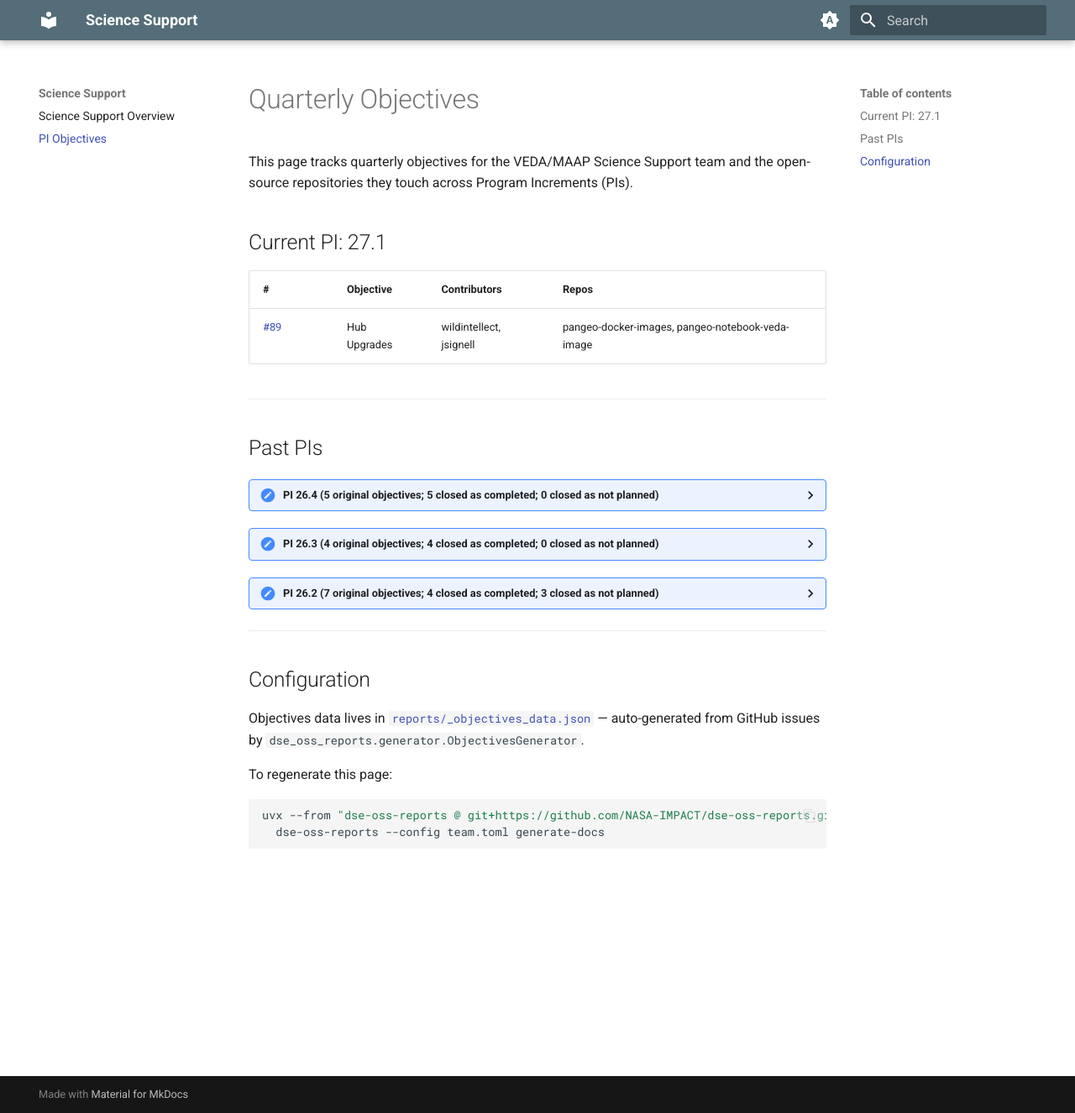
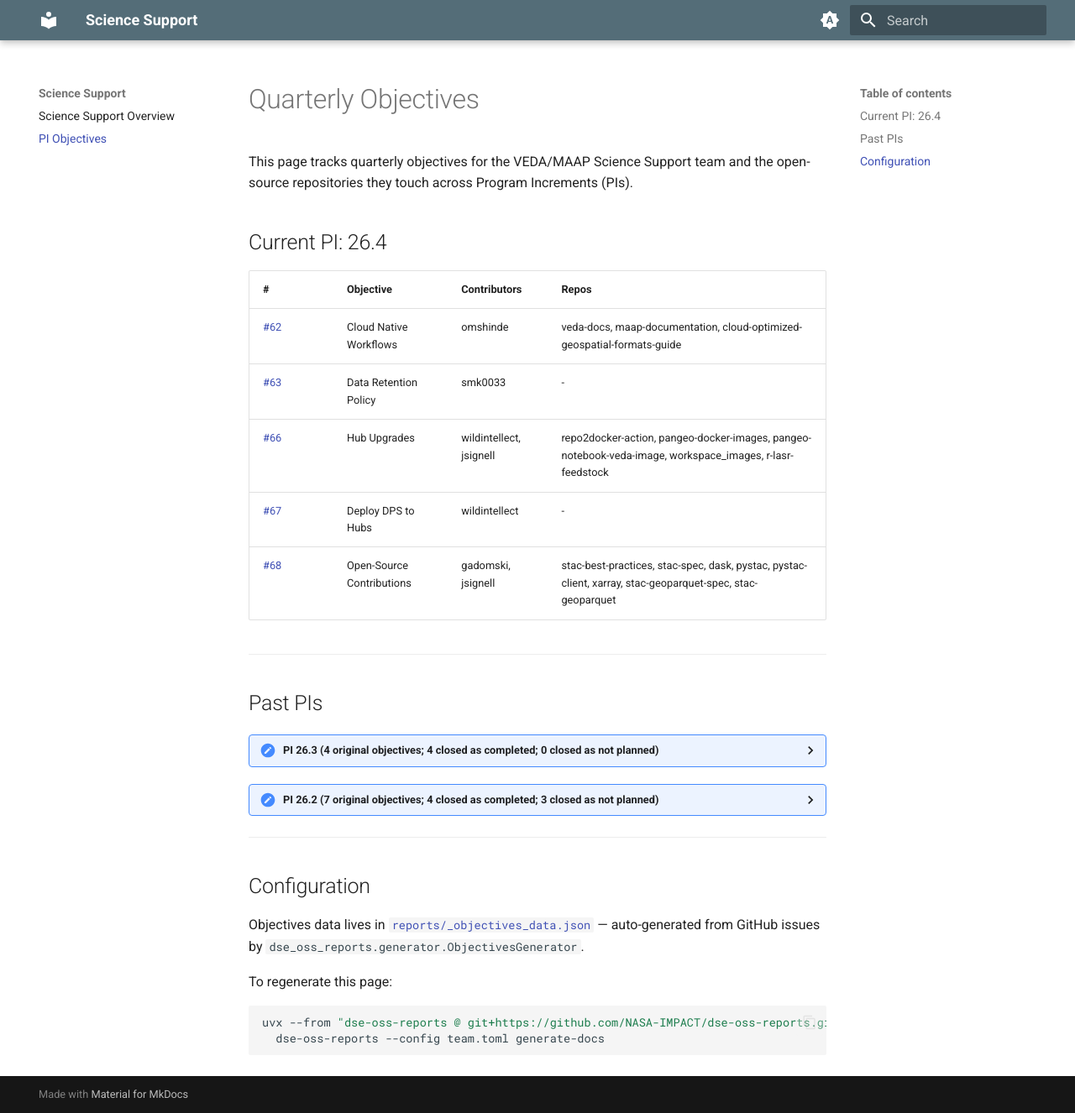
Before and after one commit to NASA-IMPACT/science-support, an MkDocs documentation site: the page built from docs/objectives.md, in a window 1280 px wide and 1326 px high. Shown: the whole window at 84% size. Built offline with MkDocs 1.6.1 and Material for MkDocs 9.7.7, drawn with Linux system fonts in a browser that asks for light colours; the version menu is left out.

Commit message:
Update reports for 39670851011

```diff
--- a/docs/objectives.md
+++ b/docs/objectives.md
@@ -2,32 +2,19 @@
 
 This page tracks quarterly objectives for the VEDA/MAAP Science Support team and the open-source repositories they touch across Program Increments (PIs).
 
-## Current PI: 27.1
+## Current PI: 26.4
 
 | # | Objective | Contributors | Repos |
 |---|-----------|--------------|-------|
-| [#89](https://github.com/NASA-IMPACT/science-support/issues/89) | Hub Upgrades | wildintellect, jsignell | pangeo-docker-images, pangeo-notebook-veda-image |
+| [#62](https://github.com/NASA-IMPACT/science-support/issues/62) | Cloud Native Workflows | omshinde | veda-docs, maap-documentation, cloud-optimized-geospatial-formats-guide |
+| [#63](https://github.com/NASA-IMPACT/science-support/issues/63) | Data Retention Policy | smk0033 | - |
+| [#66](https://github.com/NASA-IMPACT/science-support/issues/66) | Hub Upgrades | wildintellect, jsignell | repo2docker-action, pangeo-docker-images, pangeo-notebook-veda-image, workspace_images, r-lasr-feedstock |
+| [#67](https://github.com/NASA-IMPACT/science-support/issues/67) | Deploy DPS to Hubs | wildintellect | - |
+| [#68](https://github.com/NASA-IMPACT/science-support/issues/68) | Open-Source Contributions | gadomski, jsignell | stac-best-practices, stac-spec, dask, pystac, pystac-client, xarray, stac-geoparquet-spec, stac-geoparquet |
 
 ---
 
 ## Past PIs
-
-<details markdown>
-<summary>PI 26.4 (5 original objectives; 5 closed as completed; 0 closed as not planned)</summary>
-
-| # | Objective | State | Contributors |
-|---|-----------|-------|--------------|
-| [#62](https://github.com/NASA-IMPACT/science-support/issues/62) | Cloud Native Workflows | closed (completed) | omshinde |
-| [#63](https://github.com/NASA-IMPACT/science-support/issues/63) | Data Retention Policy | closed (completed) | smk0033 |
-| [#66](https://github.com/NASA-IMPACT/science-support/issues/66) | Hub Upgrades | closed (completed) | wildintellect |
-| [#67](https://github.com/NASA-IMPACT/science-support/issues/67) | Deploy DPS to Hubs | closed (completed) | wildintellect |
-| [#68](https://github.com/NASA-IMPACT/science-support/issues/68) | Open-Source Contributions | closed (completed) | gadomski |
-
-![PI-26.4 resolved issues and PRs](images/pi-26.4-resolved-issues-prs.png)
-
-![PI-26.4 foundational engagement](images/pi-26.4-engagement.png)
-
-</details>
 
 <details markdown>
 <summary>PI 26.3 (4 original objectives; 4 closed as completed; 0 closed as not planned)</summary>
```
Also changed, not shown: 4 other files.
